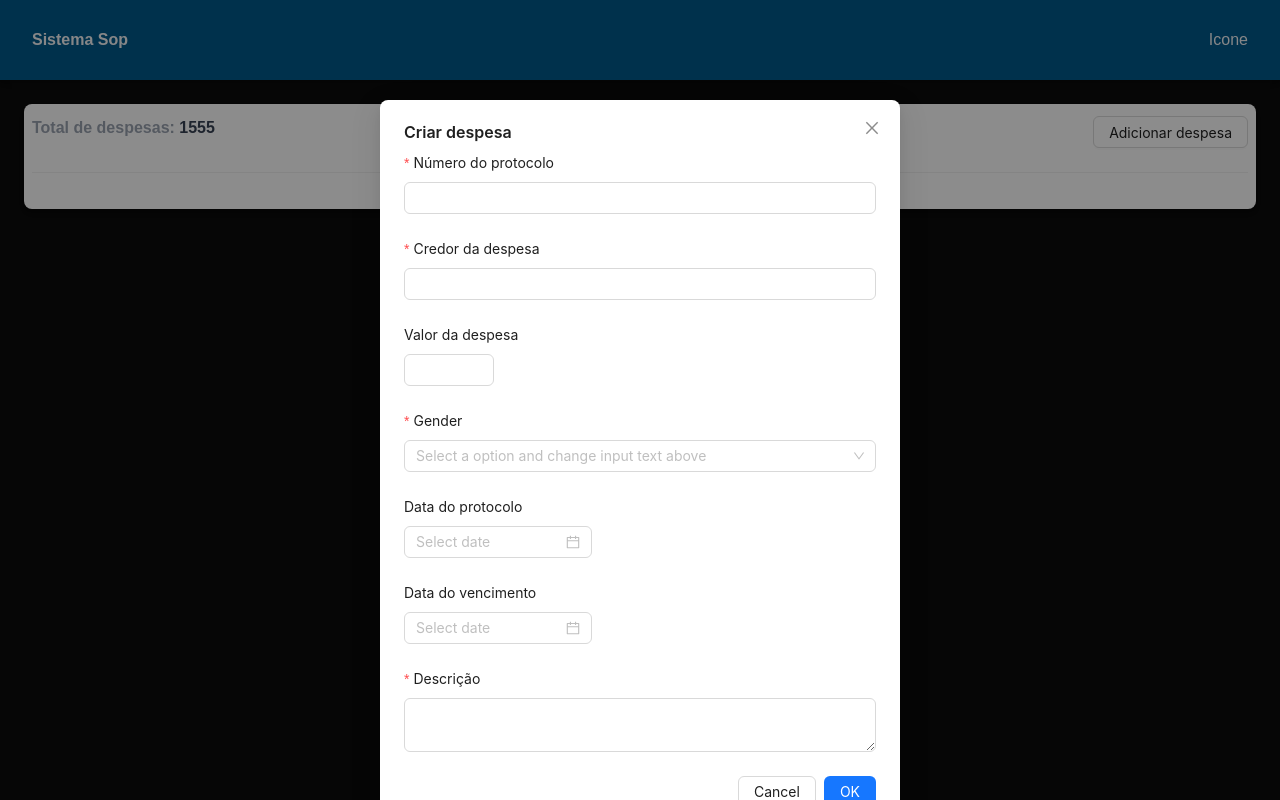
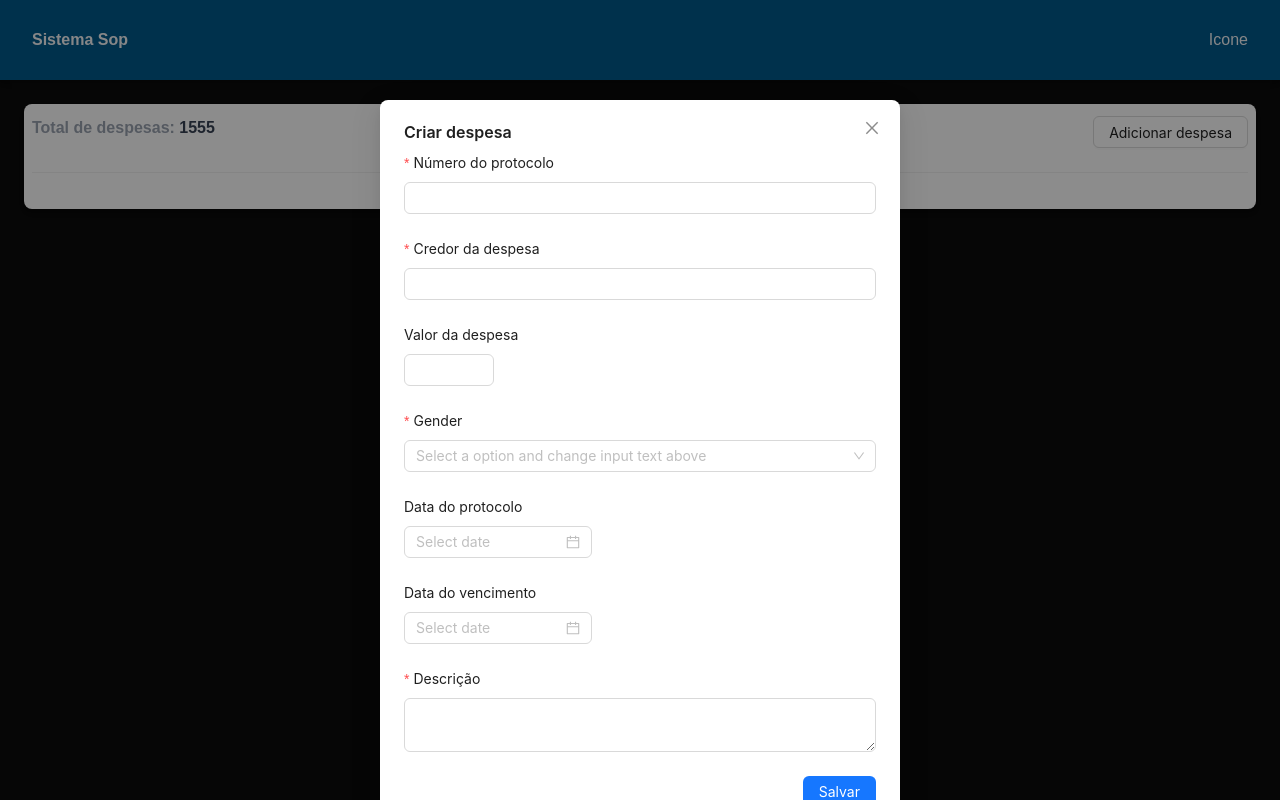
Before and after one commit to anderson-alves427/front-sop, a Next.js app: page / in a window 1280 px wide. Both pictures are taken after a click on the button "Adicionar despesa". Built offline with nearby package versions, Linux system fonts and the light colour scheme; what @ant-design/nextjs-registry would draw is missing.

Commit message:
feat: add validation modal

```diff
--- a/src/components/formDespesa/index.tsx
+++ b/src/components/formDespesa/index.tsx
@@ -1,12 +1,18 @@
 "use client";
 
-import { DatePicker, Form, Input, InputNumber, Select } from "antd";
+import { Button, DatePicker, Form, Input, InputNumber, Select } from "antd";
 
 const { Option } = Select;
 
 export default function FormDespesa() {
+  const [form] = Form.useForm();
+
+  const onFinish = (values: any) => {
+    console.log(values);
+  };
+
   return (
-    <Form layout="vertical">
+    <Form layout="vertical" form={form} onFinish={onFinish}>
       <Form.Item
         name="numeroProtocolo"
         label="Número do protocolo"
@@ -34,7 +40,6 @@ export default function FormDespesa() {
       <Form.Item name="gender" label="Gender" rules={[{ required: true }]}>
         <Select
           placeholder="Select a option and change input text above"
-          // onChange={onGenderChange}
           allowClear
         >
           <Option value="OBRA_EDIFICACAO">Obra de edificação</Option>
@@ -55,6 +60,16 @@ export default function FormDespesa() {
       >
         <Input.TextArea />
       </Form.Item>
+      <Form.Item
+        style={{
+          display: "flex",
+          justifyContent: "flex-end",
+        }}
+      >
+        <Button type="primary" htmlType="submit">
+          Salvar
+        </Button>
+      </Form.Item>
     </Form>
   );
 }
--- a/src/components/genericModal/index.tsx
+++ b/src/components/genericModal/index.tsx
@@ -15,7 +15,7 @@ export default function GenericModal({
   handleClose,
 }: GenericModalProps) {
   return (
-    <Modal title={title} open={isModalOpen} onCancel={handleClose}>
+    <Modal title={title} open={isModalOpen} onCancel={handleClose} footer>
       {children}
     </Modal>
   );
```
